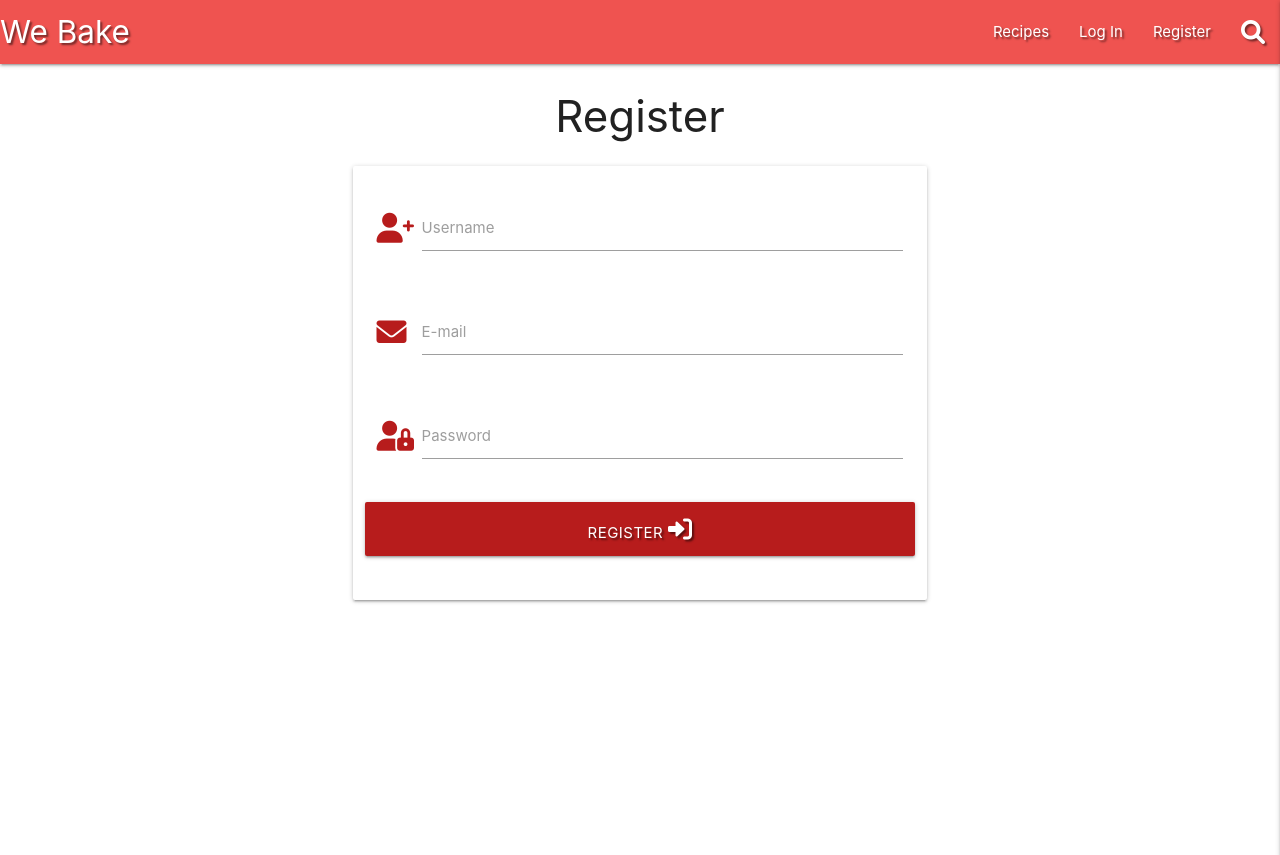
After one commit to AdrianaSchmit85/Love_Cakes, a Flask app: page /register in a window 1280 px wide. The commit adds this page. Shown: the top 855 px of the page. Run offline with Flask 2, Linux system fonts and the light colour scheme; some libraries are stand-ins or nearby versions.

Commit message:
Add Registration template and function

```diff
--- a/app.py
+++ b/app.py
@@ -4,6 +4,7 @@ from flask import (
     redirect, request, session, url_for)
 from flask_pymongo import PyMongo
 from bson.objectid import ObjectId
+from werkzeug.security import generate_password_hash, check_password_hash
 if os.path.exists("env.py"):
     import env
 
@@ -25,6 +26,30 @@ def get_Receipt():
     return render_template("recipes.html", Receipt=Receipt)
 
 
+@app.route("/register", methods=["GET", "POST"])
+def register():
+    if request.method == "POST":
+        # check if username already exists in db
+        existing_user = mongo.db.users.find_one(
+            {"username": request.form.get("username").lower()})
+
+        if existing_user:
+            flash("Username already exists")
+            return redirect(url_for("register"))
+
+        register = {
+            "username": request.form.get("username").lower(),
+            "password": generate_password_hash(request.form.get("password"))
+        }
+        mongo.db.users.insert_one(register)
+
+        # put the new user into 'session' cookie
+        session["user"] = request.form.get("username").lower()
+        flash("Registration Successful!")
+    return render_template("register.html")
+
+
+
 if __name__ == "__main__":
     app.run(host=os.environ.get("IP"),
             port=int(os.environ.get("PORT")),
--- a/static/css/style.css
+++ b/static/css/style.css
@@ -0,0 +1,3 @@
+.text-shadow {
+    text-shadow: 2px 2px 2px rgba(0, 0, 0, 0.5);
+}
--- a/templates/base.html
+++ b/templates/base.html
@@ -29,7 +29,7 @@
                 <li><a href="#">Log Out</a></li>
                 {% else %}
                 <li><a href="#">Log In</a></li>
-                <li><a href="#">Register</a></li>
+                <li><a href="{{ url_for('register') }}">Register</a></li>
                 {% endif %}
                 <li><a href="#"><i class="fas fa-search"></i></a></li>
 				</ul>
@@ -48,14 +48,29 @@
             <li><a href="#">Log Out</a></li>
             {% else %}
             <li><a href="#">Log In</a></li>
-            <li><a href="#">Register</a></li>
+            <li><a href="{{ url_for('register') }}">Register</a></li>
             {% endif %}
             <li><a href="#"><i class="fas fa-search"></i></a></li>
 		</ul>
 	</header>
 
-    {% block content %}
-    {% endblock %}
+    <section>
+        <!-- flash messages -->
+        {% with messages = get_flashed_messages() %}
+            {% if messages %}
+                {% for message in messages %}
+                    <div class="row flashes">
+                        <h4 class="red lighten-4 center-align">{{ message }}</h4>
+                    </div>
+                {% endfor %}
+            {% endif %}
+        {% endwith %}
+    </section>
+
+  <main class="container">
+      {% block content %}
+      {% endblock %}
+  </main>
 
     <script src="https://code.jquery.com/jquery-3.6.0.min.js"
         integrity="sha256-/xUj+3OJU5yExlq6GSYGSHk7tPXikynS7ogEvDej/m4=" crossorigin="anonymous"></script>
--- /dev/null
+++ b/templates/register.html
@@ -0,0 +1,43 @@
+{% extends "base.html" %}
+{% block content %}
+
+    <h3 class="center-align">Register</h3>
+
+    <div class="row">
+        <form class="col s12 m8 offset-m2" method="POST" action="{{ url_for('register') }}">
+            <div class="card-panel">
+                <!-- username -->
+                <div class="row">
+					<div class="input-field col s12">
+						<i class="fas fa-user-plus prefix red-text  text-darken-4"></i>
+						<input id="username" name="username" type="text" class="validate">
+						<label for="username">Username</label>
+					</div>
+                </div>
+                 <!-- email -->
+                 <div class="row">
+					<div class="input-field col s12">
+						<i class="fas fa-envelope prefix red-text text-darken-4"></i>
+						<input id="email" name="email" type="text" class="validate">
+						<label for="email">E-mail</label>
+					</div>
+                </div>
+                <!-- passowrd -->
+                <div class="row">
+                    <div class="input-field col s12">
+						<i class="fas fa-user-lock prefix red-text text-darken-4"></i>
+                        <input id="password" name="password" type="password" class="validate">
+                        <label for="password">Password</label>
+                    </div>
+                </div>
+                <!-- register -->
+                <div class="row">
+                    <button type="submit" class="col s12 btn-large red darken-4 text-shadow">
+                        Register <i class="fas fa-sign-in-alt"></i>
+                    </button>
+                </div>
+            </div>
+        </form>
+    </div>
+
+{% endblock %}
```
